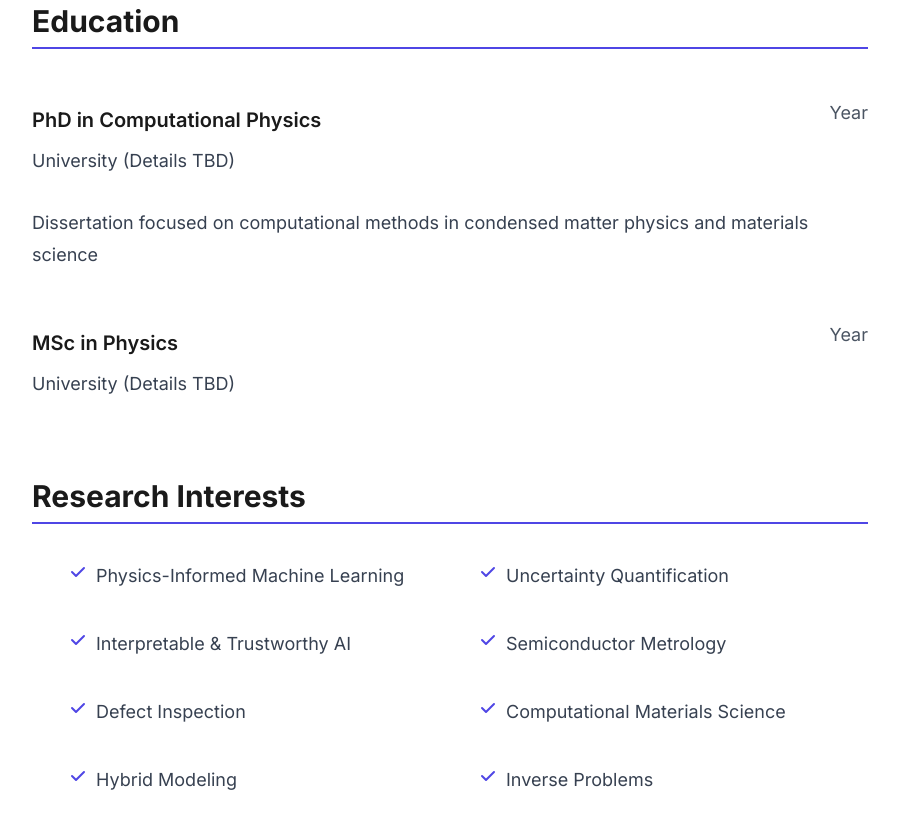
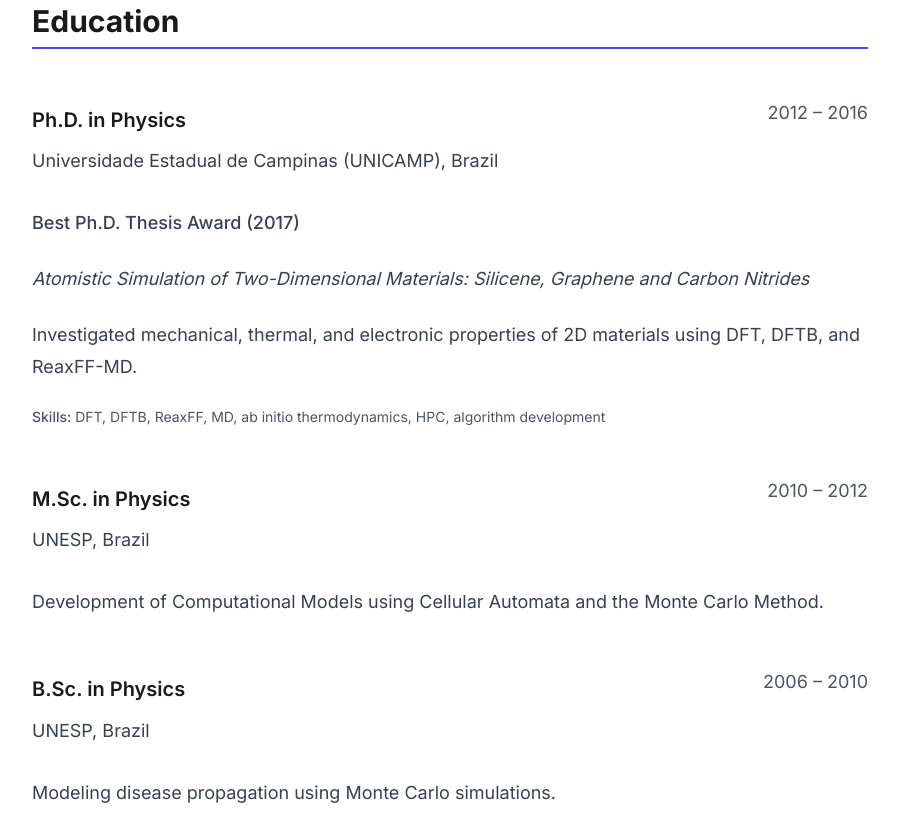
Before and after one commit to tiagobotari/tiagobotari.github.io, an Astro site: page /cv in a window 1280 px wide. Shown: the part 1367-2180 px from the top of the page, without its empty margins (190-1089 px from the left). Built offline with nearby package versions, Linux system fonts and the light colour scheme; Astro itself is replaced by a stand-in of ours.

Commit message:
Updating Education information.

```diff
--- a/src/pages/cv.astro
+++ b/src/pages/cv.astro
@@ -101,24 +101,47 @@ import Button from '../components/ui/Button.astro';
           <div>
             <div class="flex flex-col sm:flex-row sm:justify-between sm:items-start mb-2">
               <div>
-                <h3 class="text-xl font-semibold text-near-black">PhD in Computational Physics</h3>
-                <p class="text-lg text-gray-700">University (Details TBD)</p>
+                <h3 class="text-xl font-semibold text-near-black">Ph.D. in Physics</h3>
+                <p class="text-lg text-gray-700">Universidade Estadual de Campinas (UNICAMP), Brazil</p>
               </div>
-              <p class="text-gray-600 sm:text-right">Year</p>
+              <p class="text-gray-600 sm:text-right">2012 – 2016</p>
             </div>
-            <p class="text-gray-700 mt-2">
-              Dissertation focused on computational methods in condensed matter physics and materials science
+            <p class="text-gray-700 mt-1 font-medium">Best Ph.D. Thesis Award (2017)</p>
+            <p class="text-gray-700 mt-1 italic">
+              Atomistic Simulation of Two-Dimensional Materials: Silicene, Graphene and Carbon Nitrides
+            </p>
+            <p class="text-gray-700 mt-1">
+              Investigated mechanical, thermal, and electronic properties of 2D materials using DFT, DFTB, and ReaxFF-MD.
+            </p>
+            <p class="text-gray-600 mt-1 text-sm">
+              <span class="font-medium">Skills:</span> DFT, DFTB, ReaxFF, MD, ab initio thermodynamics, HPC, algorithm development
             </p>
           </div>
 
           <div>
             <div class="flex flex-col sm:flex-row sm:justify-between sm:items-start mb-2">
               <div>
-                <h3 class="text-xl font-semibold text-near-black">MSc in Physics</h3>
-                <p class="text-lg text-gray-700">University (Details TBD)</p>
+                <h3 class="text-xl font-semibold text-near-black">M.Sc. in Physics</h3>
+                <p class="text-lg text-gray-700">UNESP, Brazil</p>
               </div>
-              <p class="text-gray-600 sm:text-right">Year</p>
+              <p class="text-gray-600 sm:text-right">2010 – 2012</p>
             </div>
+            <p class="text-gray-700 mt-1">
+              Development of Computational Models using Cellular Automata and the Monte Carlo Method.
+            </p>
+          </div>
+
+          <div>
+            <div class="flex flex-col sm:flex-row sm:justify-between sm:items-start mb-2">
+              <div>
+                <h3 class="text-xl font-semibold text-near-black">B.Sc. in Physics</h3>
+                <p class="text-lg text-gray-700">UNESP, Brazil</p>
+              </div>
+              <p class="text-gray-600 sm:text-right">2006 – 2010</p>
+            </div>
+            <p class="text-gray-700 mt-1">
+              Modeling disease propagation using Monte Carlo simulations.
+            </p>
           </div>
         </div>
       </section>
```
